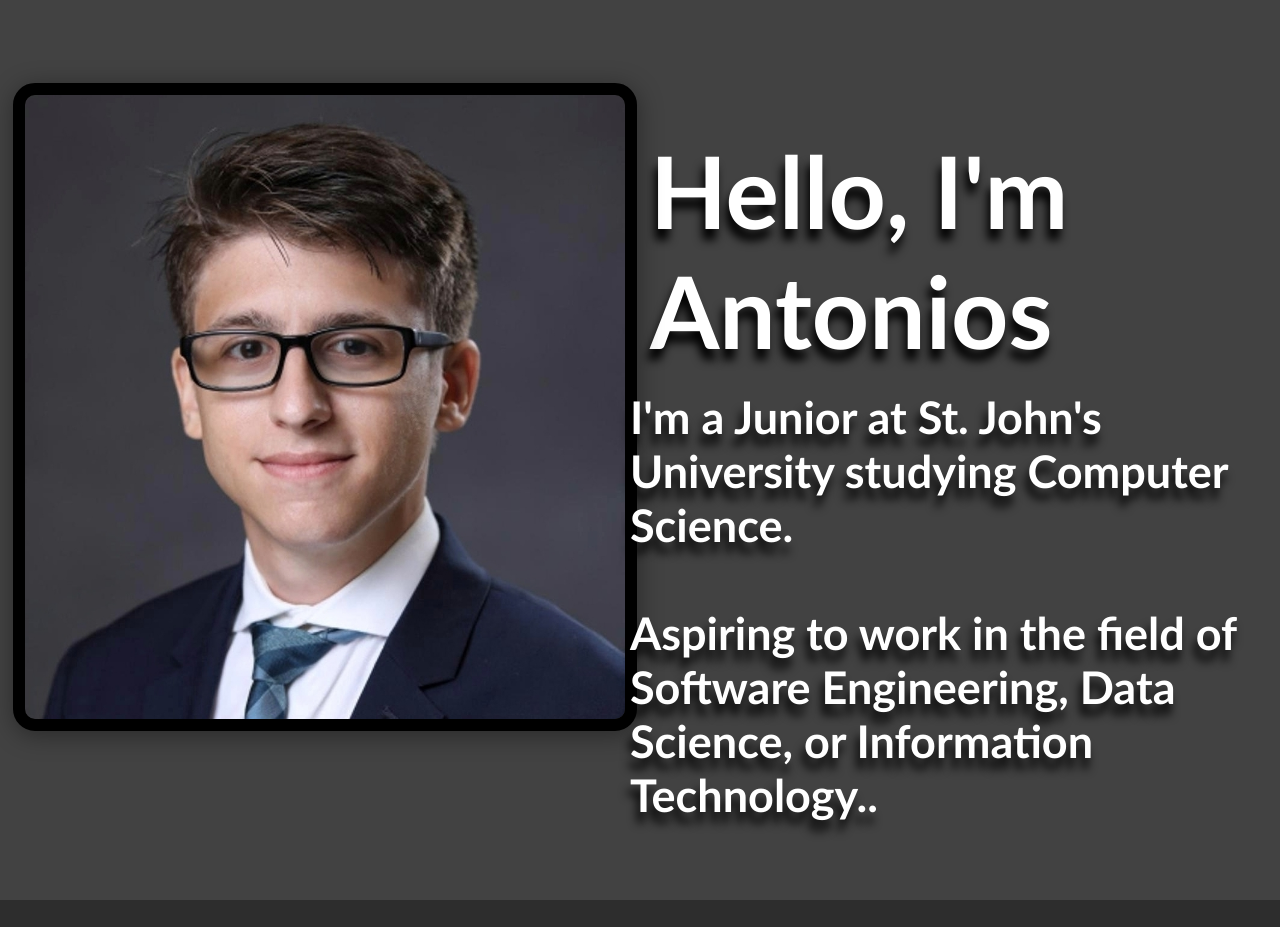
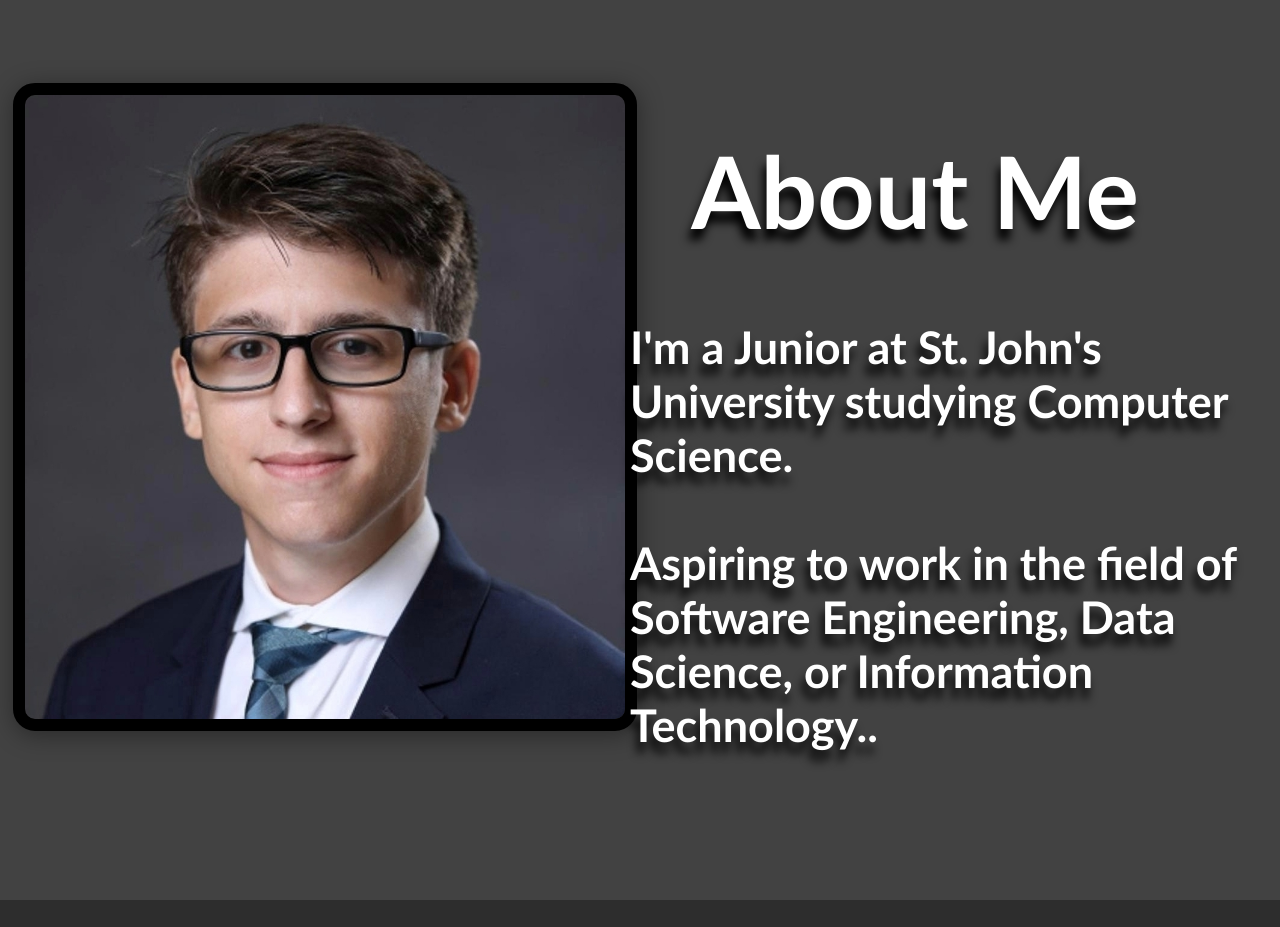
Before and after one commit to adonitakos/Personal-Website, a plain HTML site: page index.html in a window 1280 px wide. Shown: the part 1180-2107 px from the top of the page. Drawn offline with Linux system fonts and the light colour scheme.

Commit message:
Changed "Hello, I'm Antonios" to "About Me"

```diff
--- a/index.html
+++ b/index.html
@@ -35,7 +35,7 @@
     <div class = "about">
       <img class = "profile_pic" src = "images/Profile.jpeg" alt = "Antonios F. Takos" title = "Antonios F. Takos">
       <div class = "introduction">
-        <h1>Hello, I'm Antonios</h1>
+        <h1>About Me</h1>
         <p><span>I'm a Junior at St. John's University studying Computer Science.</span> <br/> <br/>
         <span>Aspiring to work in the field of Software Engineering, Data Science, or Information Technology.</span>.</p>
       </div>
--- a/style.css
+++ b/style.css
@@ -120,7 +120,8 @@ transform: translateY(180px);
   color: white;
   font-weight: bold;
   text-shadow: -3px 11px 10px #000000;
-  margin-left: 45%;
+  margin-left: 54%;
+  padding-bottom: 50px;
 }
 
 .introduction p {
```
